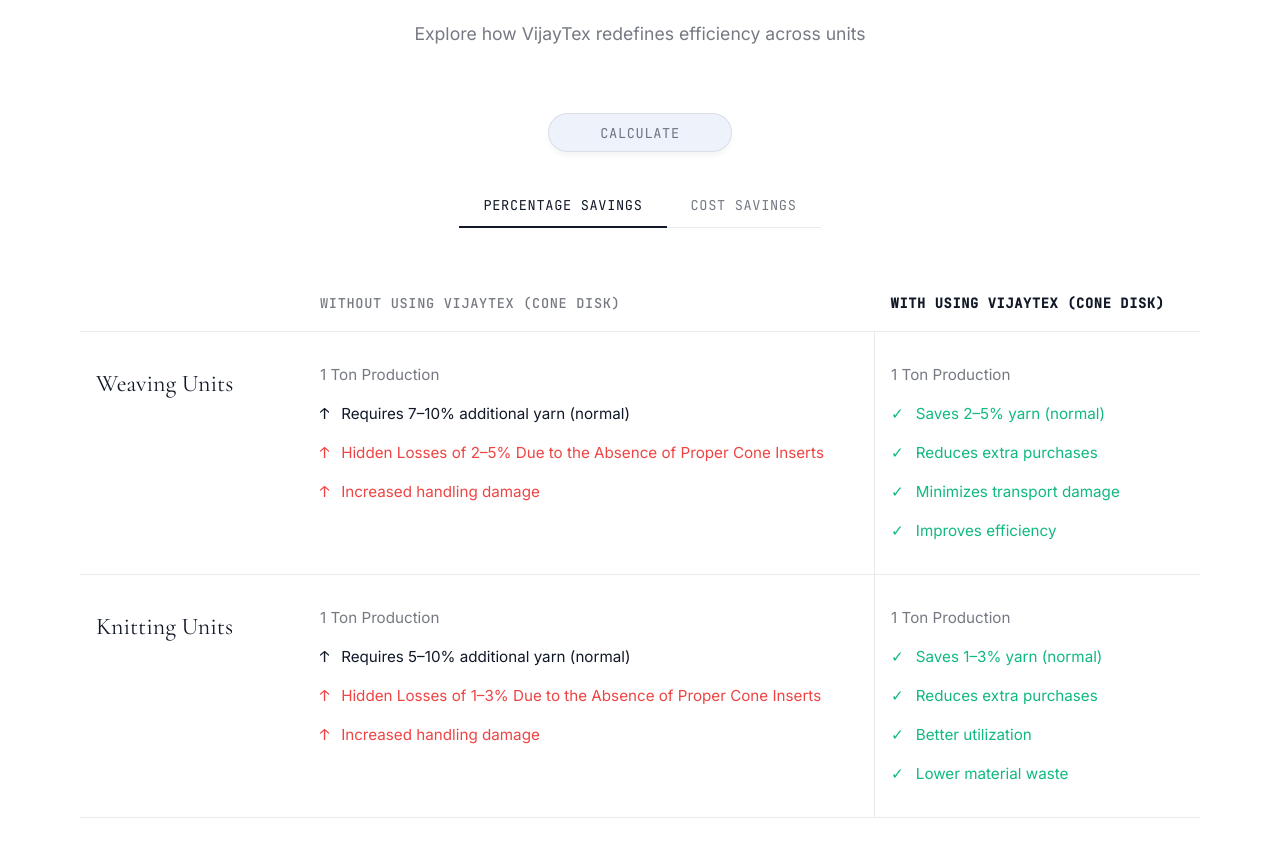
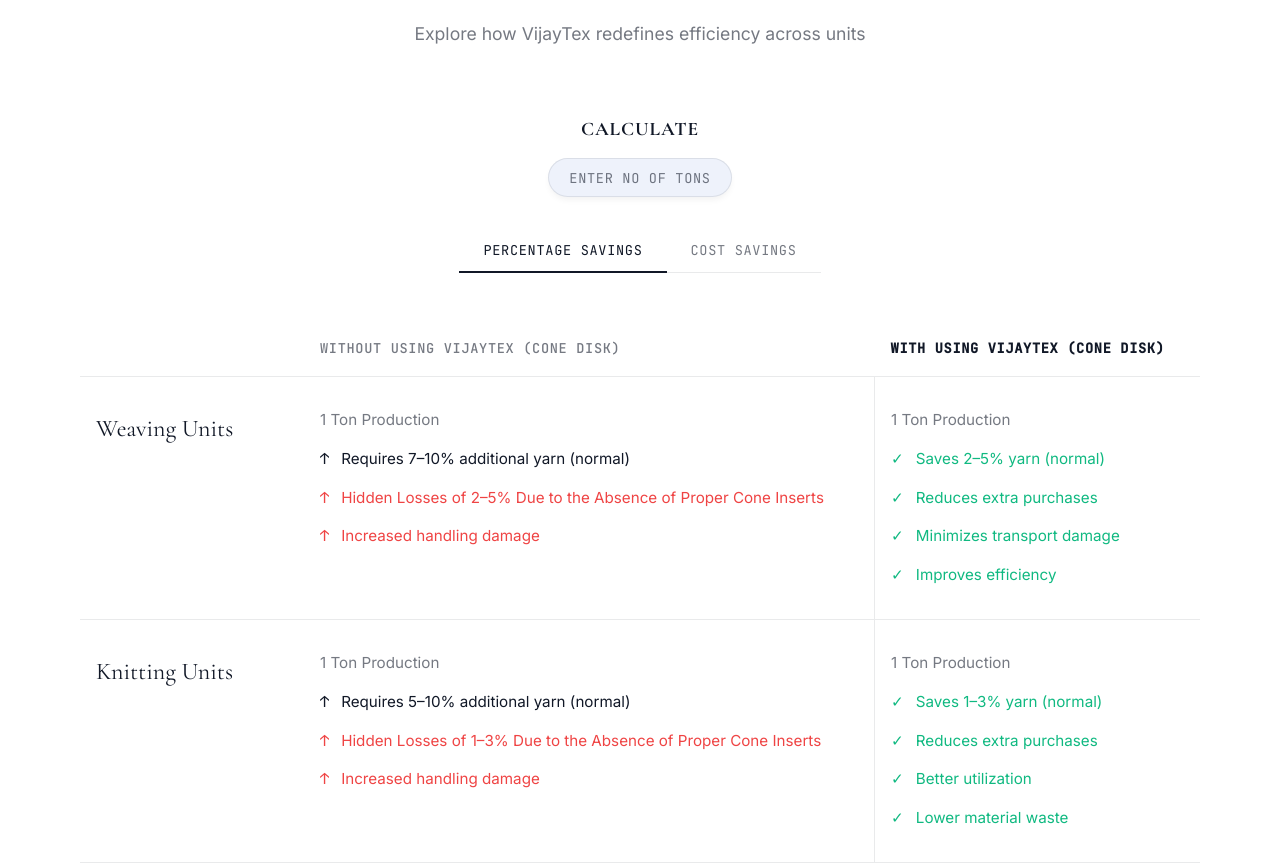
Before and after one commit to happiboo/vijaytex, a Next.js app: page / in a window 1280 px wide. Shown: the part 2885-3748 px from the top of the page. Built offline with nearby package versions, Linux system fonts and the light colour scheme.

Commit message:
Refine calculator inputs to allow empty values and add title

```diff
--- a/components/ComparisonTable.js
+++ b/components/ComparisonTable.js
@@ -8,7 +8,7 @@
   const [viewMode, setViewMode] = useState('percentage'); // 'percentage' | 'cost'
   const [yarnCost, setYarnCost] = useState(300); // Cost per kg
   const [animatedSavings, setAnimatedSavings] = useState(0);
-  const [productionTons, setProductionTons] = useState(1);
+  const [productionTons, setProductionTons] = useState('');
 
   // Animate the 5% number when it comes into view
   useEffect(() => {
@@ -59,12 +59,13 @@
         </div>
 
         <div className={styles.calculateContainer}>
+          <h3 className={styles.calcTitle}>Calculate</h3>
           <div className={styles.calcInputWrapper}>
             <input
               type="number"
-              placeholder="Calculate"
-              value={productionTons === 1 ? '' : productionTons}
-              onChange={(e) => setProductionTons(Number(e.target.value))}
+              placeholder="Enter no of tons"
+              value={productionTons}
+              onChange={(e) => setProductionTons(e.target.value === '' ? '' : Math.max(1, Number(e.target.value)))}
               className={styles.calcInput}
               min="1"
             />
@@ -95,7 +96,7 @@
                 <input
                   type="number"
                   value={yarnCost}
-                  onChange={(e) => setYarnCost(Number(e.target.value))}
+                  onChange={(e) => setYarnCost(e.target.value === '' ? '' : Math.max(0, Number(e.target.value)))}
                   className={styles.costInput}
                 />
               </div>
--- a/styles/ComparisonTable.module.css
+++ b/styles/ComparisonTable.module.css
@@ -35,9 +35,19 @@
 
 .calculateContainer {
   display: flex;
-  justify-content: center;
+  flex-direction: column;
+  align-items: center;
   margin-bottom: 2rem;
   width: 100%;
+  gap: 0.75rem;
+}
+
+.calcTitle {
+  font-family: var(--font-display);
+  font-size: 1.2rem;
+  color: var(--text-primary, #111827);
+  letter-spacing: 0.05em;
+  text-transform: uppercase;
 }
 
 .calcInputWrapper {
```
